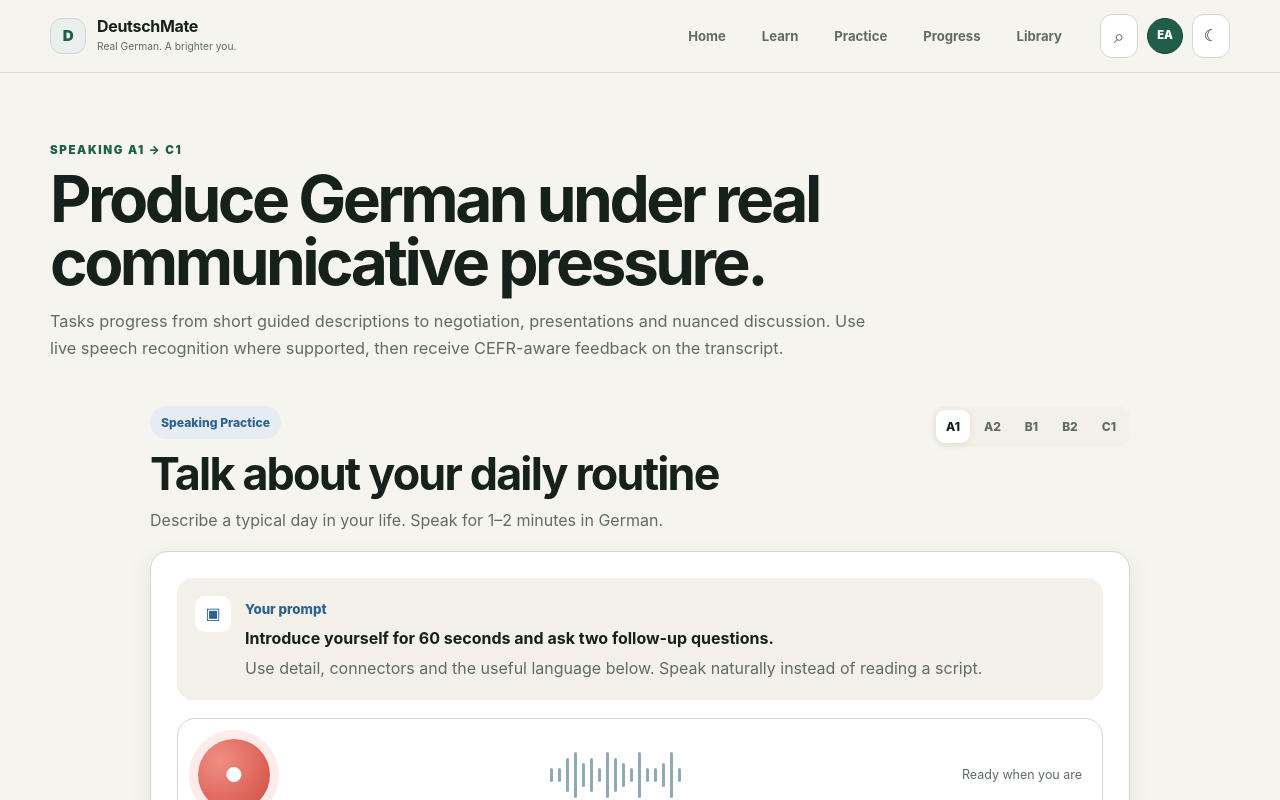
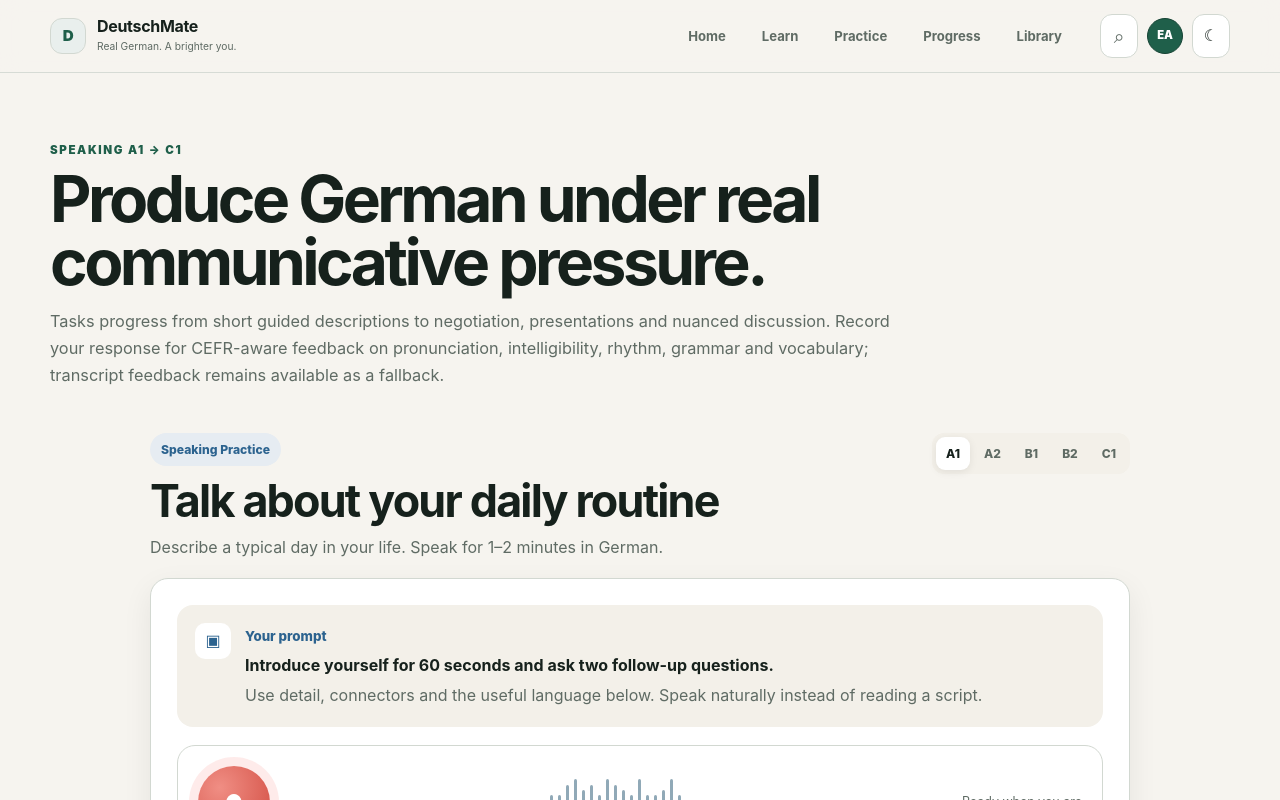
Before and after one commit to DevEssaAhmed/DeutschMate, a Next.js app: page /speaking in a window 1280 px wide. Shown: the top 800 px of the page. Built offline with nearby package versions, Linux system fonts and the light colour scheme.

Commit message:
Align speaking page copy with audio assessment

```diff
--- a/app/speaking/page.tsx
+++ b/app/speaking/page.tsx
@@ -3,5 +3,5 @@ import { SpeakingStudio } from "@/components/speaking-studio";
 export const metadata = { title: "Speaking Studio" };
 
 export default function SpeakingPage() {
-  return <main className="shell page-shell"><div className="page-hero"><span className="eyebrow">SPEAKING A1 → C1</span><h1>Produce German under real communicative pressure.</h1><p>Tasks progress from short guided descriptions to negotiation, presentations and nuanced discussion. Use live speech recognition where supported, then receive CEFR-aware feedback on the transcript.</p></div><SpeakingStudio /></main>;
+  return <main className="shell page-shell"><div className="page-hero"><span className="eyebrow">SPEAKING A1 → C1</span><h1>Produce German under real communicative pressure.</h1><p>Tasks progress from short guided descriptions to negotiation, presentations and nuanced discussion. Record your response for CEFR-aware feedback on pronunciation, intelligibility, rhythm, grammar and vocabulary; transcript feedback remains available as a fallback.</p></div><SpeakingStudio /></main>;
 }
```
